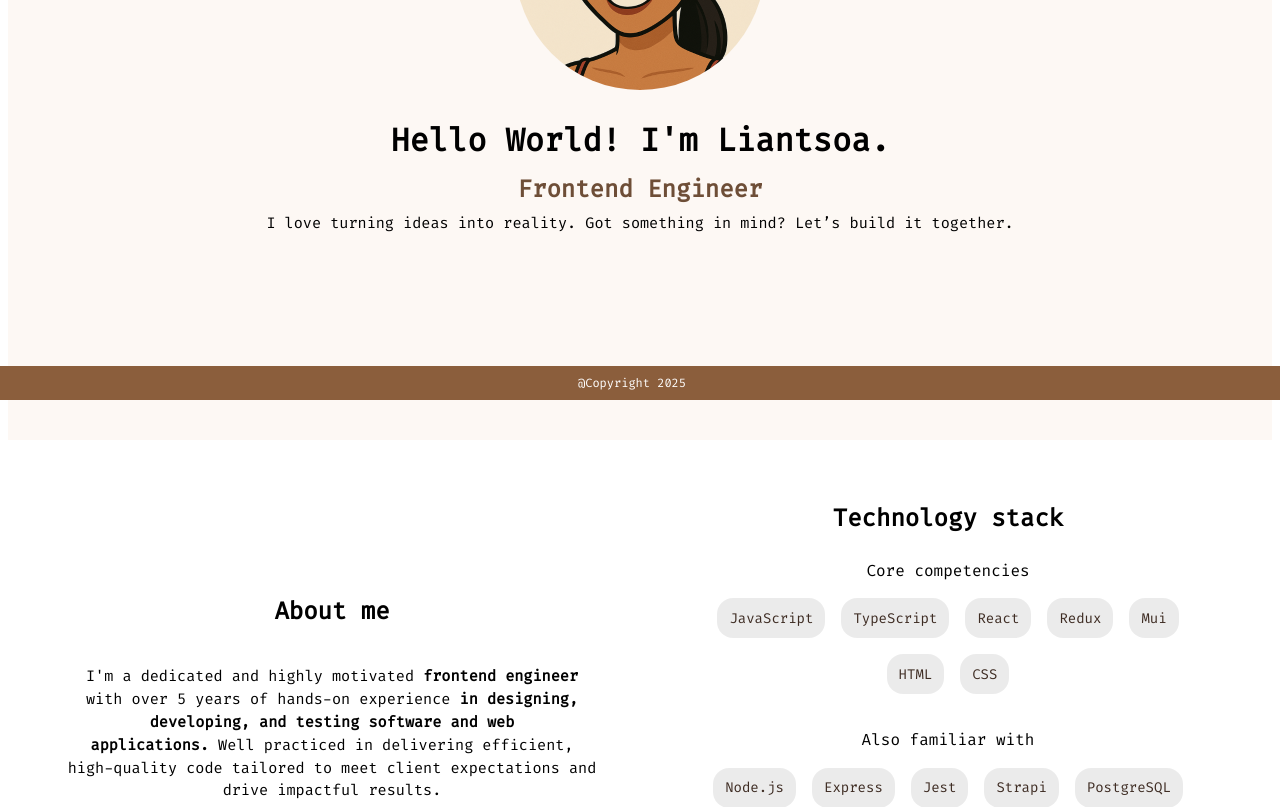
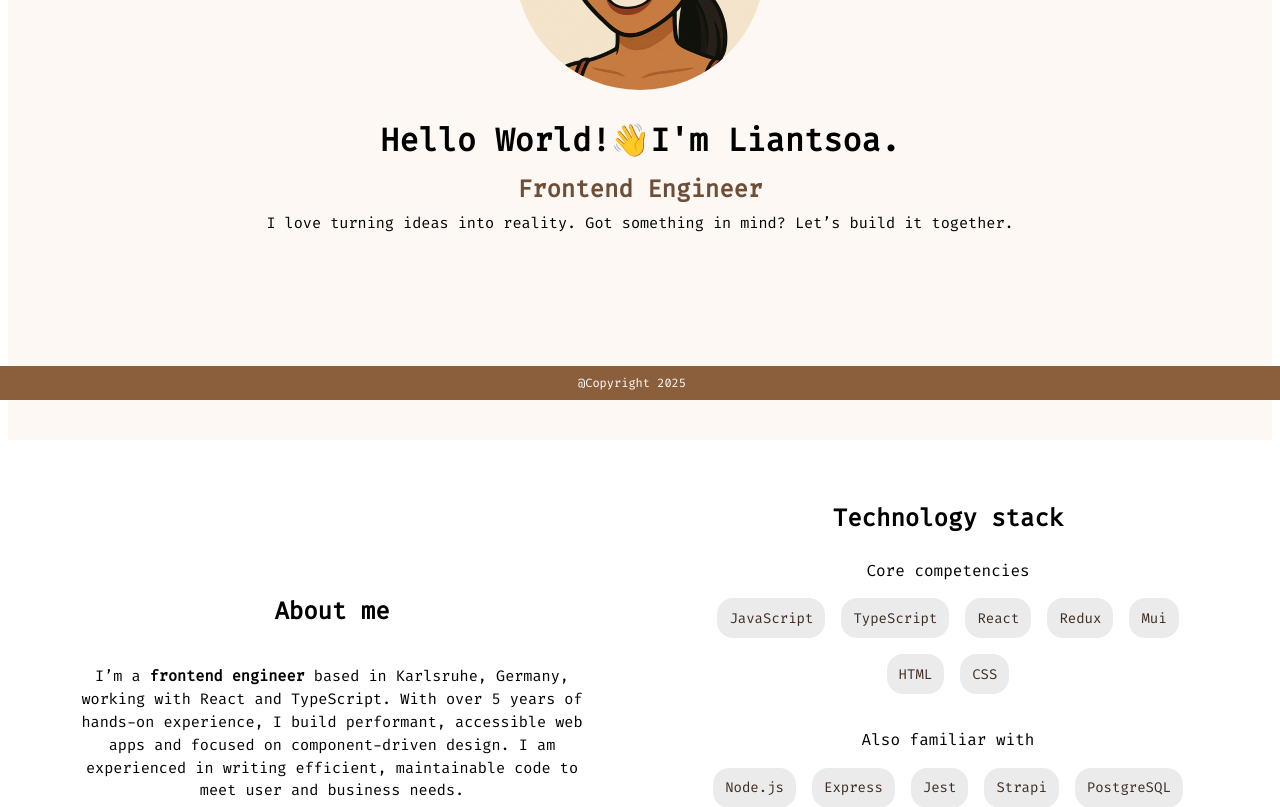
Before and after one commit to lrasata/lrasata-website, a React (Vite) app: page / in a window 1280 px wide. Shown: the part 400-1207 px from the top of the page. Built offline with nearby package versions, Linux system fonts and the light colour scheme.

Commit message:
fix: updated about me section, herobanner and cv

```diff
--- a/src/components/AboutMe.jsx
+++ b/src/components/AboutMe.jsx
@@ -68,15 +68,12 @@ const AboutMe = () => {
               About me
             </Typography>
             <Typography variant="body1" component="p" gutterBottom>
-              I'm a dedicated and highly motivated{" "}
-              <strong>frontend engineer</strong> with over 5&nbsp;years of
-              hands-on experience&nbsp;
-              <strong>
-                in designing, developing, and testing software and web
-                applications.
-              </strong>
-              &nbsp;Well practiced in delivering efficient, high-quality code
-              tailored to meet client expectations and drive impactful results.
+              I’m&nbsp;a <strong>frontend engineer</strong> based in Karlsruhe,
+              Germany, working with React and TypeScript. With over 5&nbsp;years
+              of hands-on experience, I&nbsp;build performant, accessible web
+              apps and focused on component-driven design. I&nbsp;am experienced
+              in writing efficient, maintainable code to meet user and business
+              needs.
             </Typography>
             <Button
               variant="contained"
--- a/src/components/HeroBanner.jsx
+++ b/src/components/HeroBanner.jsx
@@ -32,7 +32,7 @@ const HeroBanner = () => {
           sx={{ width: dimension, height: dimension, my: 4 }}
         />
         <Typography variant="h1" component="h1" gutterBottom mb={2}>
-          Hello World! I'm&nbsp;Liantsoa.
+          Hello World!👋I'm&nbsp;Liantsoa.
         </Typography>
         <Typography
           variant="h2"
```
Also changed, not shown: 1 other file (tests, documents, lock files or other folders).
